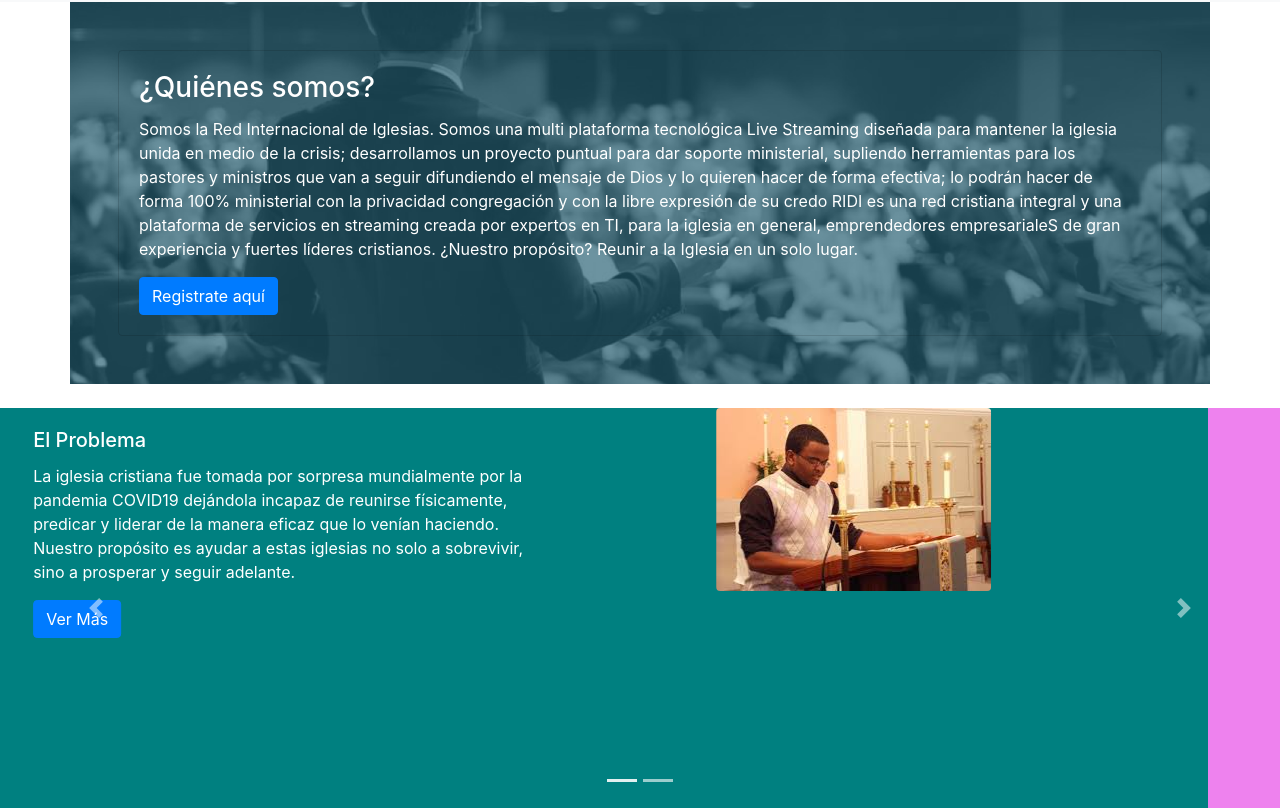
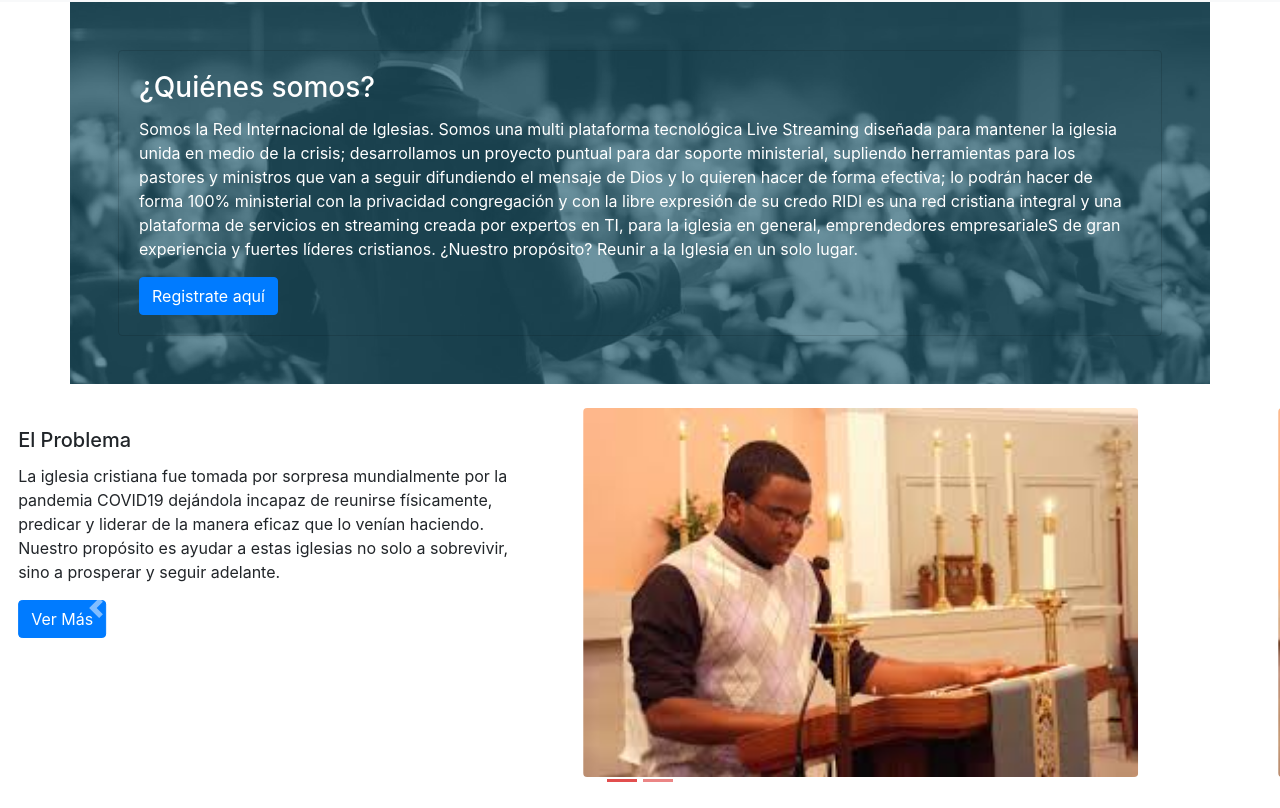
Before and after one commit to jpablorl/ridi-test, a plain HTML site: page index.html in a window 1280 px wide. Shown: the part 70-878 px from the top of the page. Drawn offline with Linux system fonts and the light colour scheme.

Commit message:
maqueta 4

```diff
--- a/css/estilos.css
+++ b/css/estilos.css
@@ -35,7 +35,7 @@
 .cardTour{
     height: 400px;
     background-color: transparent;
-    color: white;
+    /*color: white;*/
     border: 0;
 }
 
@@ -43,10 +43,20 @@
     border: 0;
 }
 
-.carousel-item-uno{
-    background-color: teal;
+.carousel-item-uno .container {
+    padding-left: 0%;
+    padding-right: 0%;
 }
 
-.carousel-item-dos{
-    background-color: violet;
+.carousel-item-dos .container {
+    padding-left: 0%;
+    padding-right: 0%;
 }
+
+.carousel-indicators li {
+    background-color: rgb(223, 56, 56);
+}
+
+.carousel-indicators li .active {
+    background-color: red;
+}
--- a/index.html
+++ b/index.html
@@ -86,7 +86,7 @@
             <!-- img class="d-block w-100" src="..." alt="First slide"-->
             <div class="container">
                 <div class="row">
-                    <div class="col-6 justify-content-center align-items-center">
+                    <div class="col-6">
                         <div class="card cardTour">
                             <div class="card-body">
                               <h5 class="card-title">El Problema</h5>
@@ -97,8 +97,8 @@
                             </div>
                           </div>
                     </div>
-                    <div class="col-6 justify-content-center align-items-center">
-                        <img src="img/images.jpeg" class="rounded mx-auto d-block" alt="...">
+                    <div class="col-6">
+                        <img src="img/images.jpeg" class="rounded mx-auto d-block" alt="..." style="width: 100%;">
                     </div>
                 </div>
             </div>
@@ -108,7 +108,7 @@
             <div class="container">
                 <div class="row">
                     <div class="col-6">
-                        <img src="img/images.jpeg" class="rounded mx-auto d-block" alt="...">
+                        <img src="img/images.jpeg" class="rounded mx-auto d-block" alt="..." style="width: 100%;">
                     </div>
                     <div class="col-6">
                         <div class="card cardTour">
```
